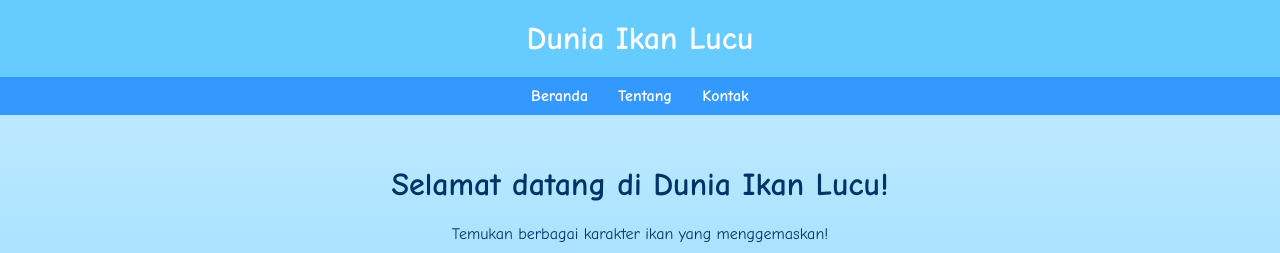
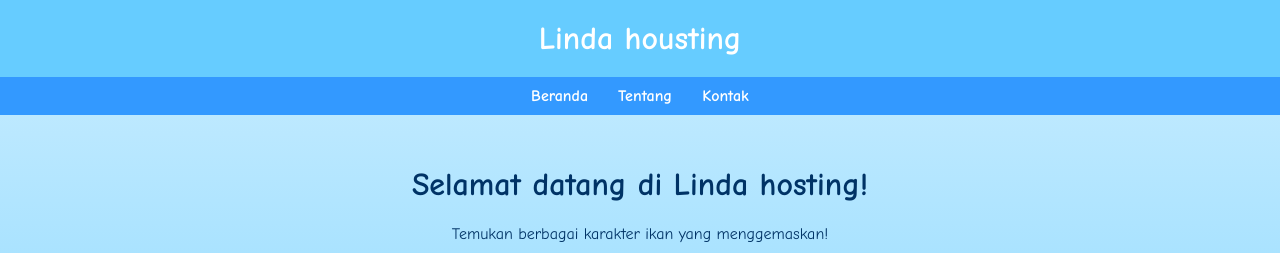
Before and after one commit to linda-creator970/hosting, a plain HTML site: page index.html in a window 1280 px wide. Shown: the top 253 px of the page. Drawn offline with Linux system fonts and the light colour scheme.

Commit message:
Update index.html

```diff
--- a/index.html
+++ b/index.html
@@ -2,18 +2,18 @@
 <html lang="id">
 <head>
     <meta charset="UTF-8">
-    <title>Beranda - Dunia Ikan Lucu</title>
+    <title>Beranda - Linda hosting</title>
     <link rel="stylesheet" href="style.css">
 </head>
 <body>
-    <header>Dunia Ikan Lucu</header>
+    <header>Linda housting</header>
     <nav>
         <a href="index.html">Beranda</a>
         <a href="about.html">Tentang</a>
         <a href="contact.html">Kontak</a>
     </nav>
     <main>
-        <h1>Selamat datang di Dunia Ikan Lucu!</h1>
+        <h1>Selamat datang di Linda hosting!</h1>
         <p>Temukan berbagai karakter ikan yang menggemaskan!</p>
         <img src="images/ikan1.png" alt="Ikan Lucu 1" class="fish">
     </main>
```
